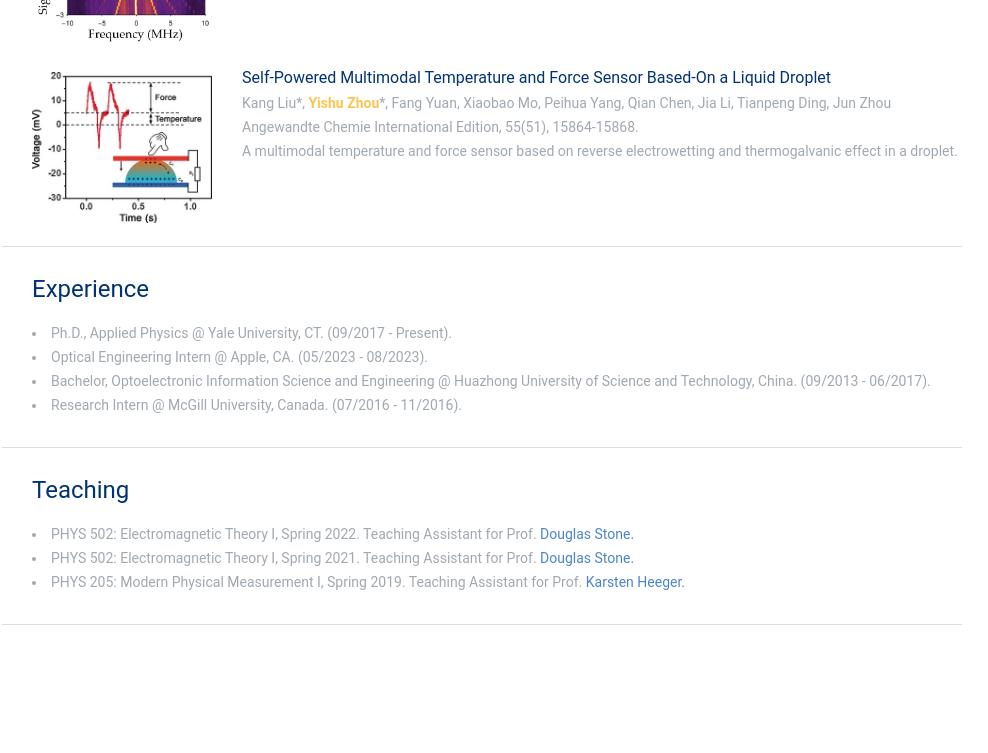
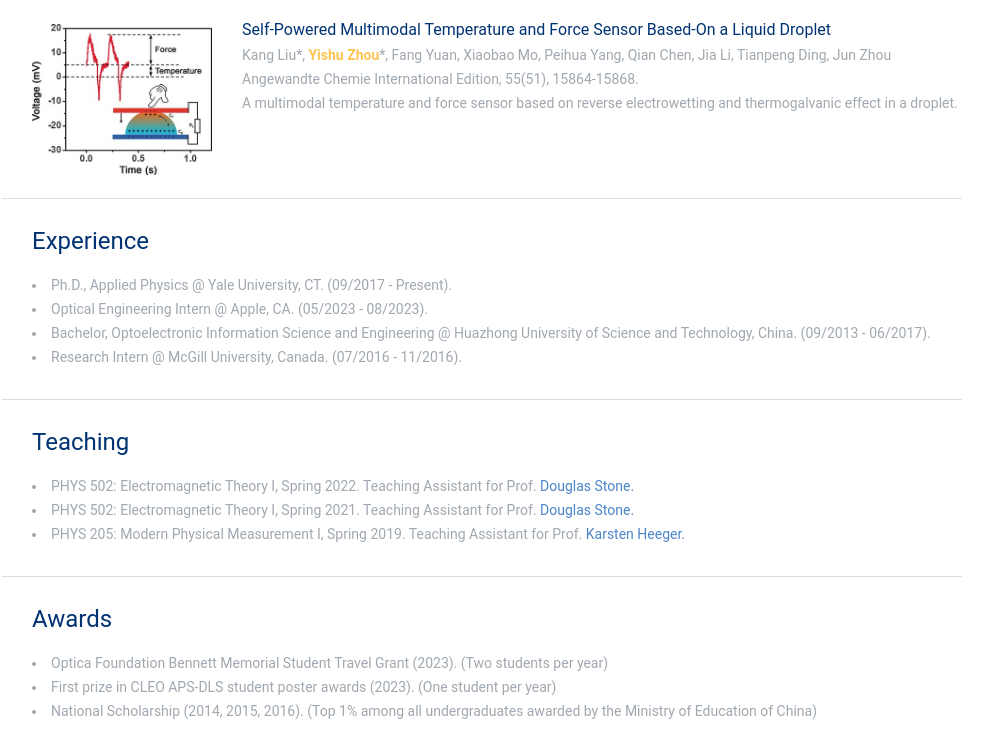
Before and after one commit to yishuzh/yishuzh.github.io, a plain HTML site: page index.html in a window 1280 px wide. Shown: the part 1085-1838 px from the top of the page, without its empty margins (158-1146 px from the left). Before the commit the page ends 1710 px from the top, so only its background shows below. Drawn offline with Linux system fonts and the light colour scheme; a web font is replaced by a local one.

Commit message:
add the awards section

```diff
--- a/index.html
+++ b/index.html
@@ -66,7 +66,7 @@
                     <p> <strong>Yishu Zhou</strong>, Freek Ruesink, Margaret Pavlovich, ..., Matt Eichenfield, Anthony Lentine, Nils Otterstrom, Peter Rakich <br>
                         arXiv: 2307.07875 (2023).  <br>
                         A classical implementation of non-demolition measurement in traveling wave optomechanical system. <br>
-                        Optica Foundation Bennett Memorial Student Travel Grant (2023). <br>
+                        <!-- Optica Foundation Bennett Memorial Student Travel Grant (2023). <br> -->
                         <br>
                     </p>
                 </div>
@@ -80,7 +80,7 @@
                     <p> <strong>Yishu Zhou</strong>, Freek Ruesink, Shai Gertler, ..., Matt Eichenfield, Nils Otterstrom, Anthony Lentine, Peter Rakich <br>
                         arXiv:2211.05864 (2022).  <br>
                         The first demonstration of controllable strong coupling between two photonic bands in silicon photonics. <br>
-                        First prize in CLEO APS-DLS student poster awards (2023). <br>
+                        <!-- First prize in CLEO APS-DLS student poster awards (2023). <br> -->
                         <br>
                     </p>
                 </div>
@@ -145,7 +145,7 @@
             </div>
 
             <div class="divider"></div>
-            <div class="section tesching">
+            <div class="section teaching">
             <h1>Teaching</h1>
                 <p>
                     <ul>
@@ -157,6 +157,16 @@
             </div>
 
             <div class="divider"></div>
+            <div class="section awards">
+                <h1>Awards</h1>
+                    <p>
+                        <ul>
+                            <li>Optica Foundation Bennett Memorial Student Travel Grant (2023). (Two students per year) </li>
+                            <li>First prize in CLEO APS-DLS student poster awards (2023). (One student per year) </li>
+                            <li>National Scholarship (2014, 2015, 2016). (Top 1% among all undergraduates awarded by the Ministry of Education of China) </li>
+                        </ul>
+                    </p>
+                </div>
             </div>
         </div>
 
```
